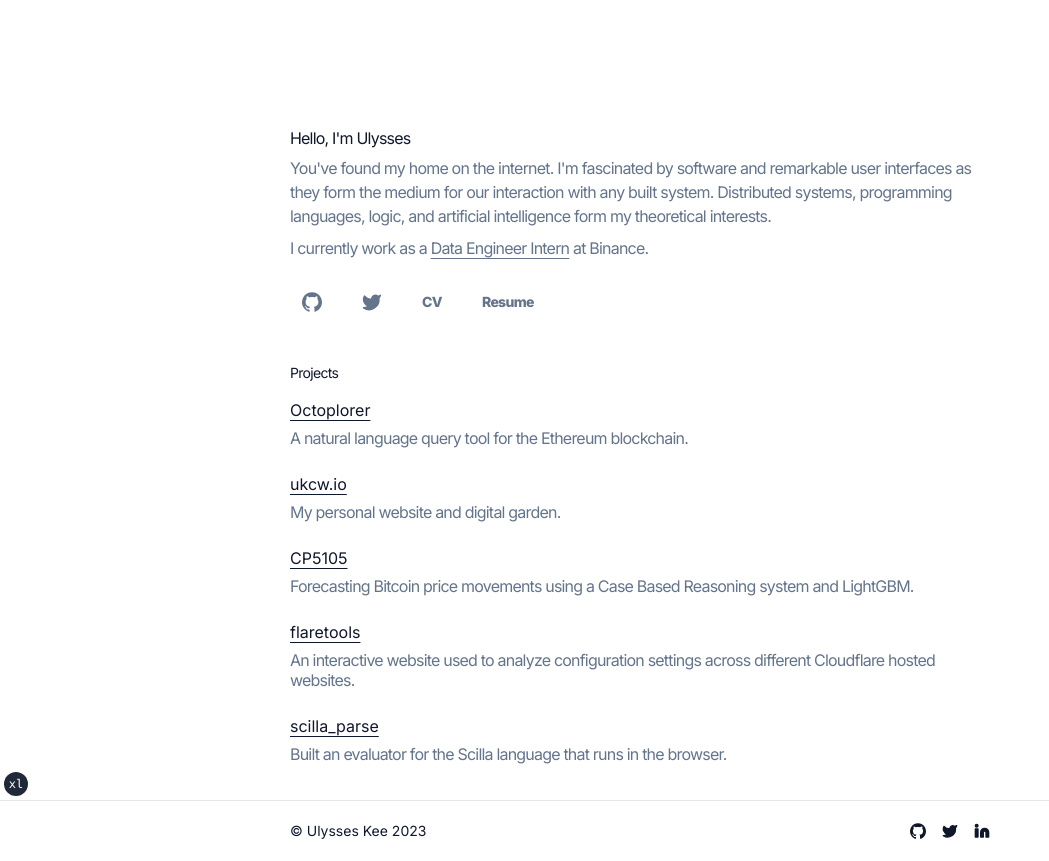
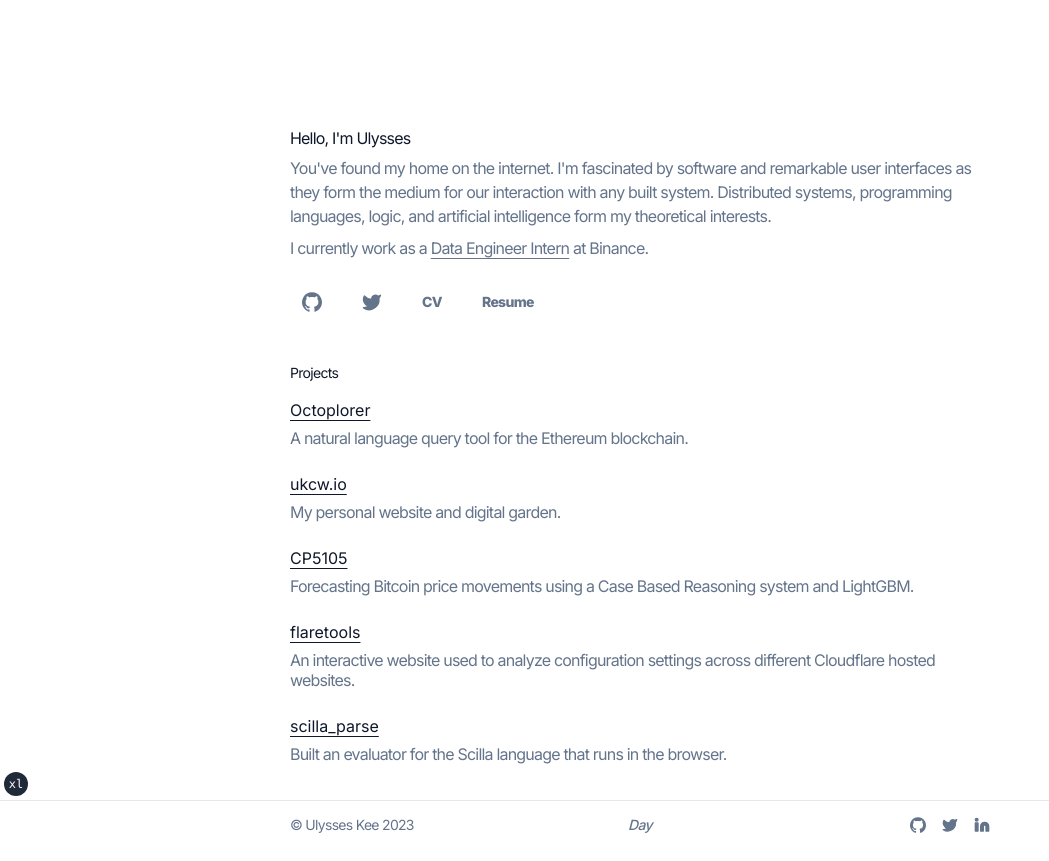
Before and after one commit to ukcw/ukcw.io, a Next.js app: page / in a window 1280 px wide. Shown: the whole page, without its empty margins (0-1049 px from the left). Built offline with nearby package versions, Linux system fonts and the light colour scheme.

Commit message:
feat: add text theme toggler to footer

```diff
--- a/components/footer.tsx
+++ b/components/footer.tsx
@@ -2,29 +2,29 @@ import { Github, Linkedin, Twitter } from "lucide-react"
 
 import { Icons } from "@/components/icons"
 import { siteConfig } from "@/config/site"
+import { TextThemeToggle } from "./text-theme-toggle"
 
 export function Footer() {
   return (
-    <footer className="border-t border-gray-200 p-5 md:px-10">
+    <footer className="border-t border-gray-200 px-5 py-1">
       <div className="mx-10vw container relative max-w-[700px]">
-        <div className="flex justify-between">
-          <div className="text-sm">
+        <div className="flex items-center justify-between">
+          <div className="flex-1 text-sm">
             {/* <span>All rights reserved</span> */}
-            <span className="">© Ulysses Kee 2023</span>
+            <span className="text-sm leading-tight tracking-tighter text-muted-foreground">© Ulysses Kee 2023</span>
           </div>
-          {/* <div className="text-base">Ulysses Kee</div> */}
-          {/* <p className="mt-6 max-w-md text-2xl text-muted-foreground"> */}
-          {/*   Software engineer interested in making the world a better place */}
-          {/* </p> */}
-          <div className="flex items-center gap-4">
+          <div className="">
+          <TextThemeToggle />
+          </div>
+          <div className="flex flex-1 items-center justify-end gap-4">
             <a href={siteConfig.links.github} target="_blank" rel="noreferrer">
-              <Icons.gitHub className="h-4 w-4" />
+              <Icons.gitHub className="h-4 w-4 text-muted-foreground" />
             </a>
             <a href={siteConfig.links.twitter} target="_blank" rel="noreferrer">
-              <Icons.twitter className="h-4 w-4 fill-current" />
+              <Icons.twitter className="h-4 w-4 fill-current text-muted-foreground" />
             </a>
             <a href={siteConfig.links.linkedin} target="_blank" rel="noreferrer">
-              <Linkedin className="h-4 w-4 fill-current" />
+              <Linkedin className="h-4 w-4 fill-current text-muted-foreground" />
             </a>
           </div>
         </div>
```
